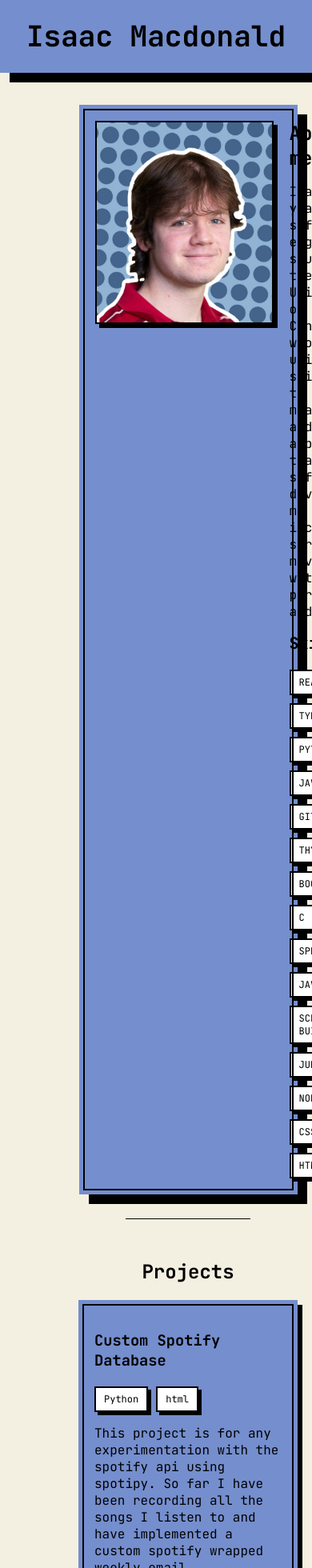
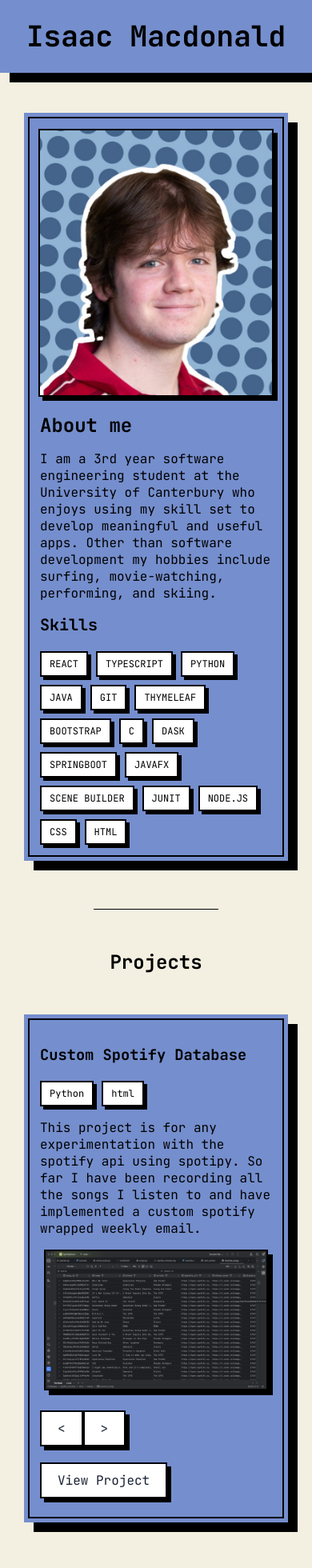
Before and after one commit to isaac-macdonald/isaac-macdonald.github.io, a React (Create React App) app in the folder isaac-macdonald/: page / in a window 390 px wide. Shown: the top 1960 px of the page at 80% size. Built offline with nearby package versions, Linux system fonts and the light colour scheme.

Commit message:
Good for mobile

```diff
--- a/isaac-macdonald/src/App.css
+++ b/isaac-macdonald/src/App.css
@@ -54,9 +54,9 @@ body, html {
   flex-direction: column;
   justify-content: center;
   align-items: center;
-  padding: 20px;
+  padding-top: 20px;
+  padding-bottom: 20px;
   width: 100%;
-  margin: 20px;
   text-align: left;
 }
 
@@ -67,7 +67,7 @@ body, html {
 
 .projects {
   display: flex;
-  flex-wrap: wrap;
+  /*flex-wrap: wrap;*/
   justify-content: center;
   gap: 20px;
 }
@@ -90,6 +90,26 @@ button {
 
 button:hover {
   background-color: white;
+  transform: translate(2px, 2px);
+  box-shadow: 3px 3px 0 0 #000;
+}
+
+button:active {
   transform: translate(5px, 5px);
   box-shadow: 0 0 0 0 #000;
+  transition: transform 0.1s, box-shadow 0.1s;
 }
+
+@media (max-width: 768px) {
+  button:hover {
+    /* Disable hover effect on small screens */
+    transform: none;
+    box-shadow: 5px 5px 0 0 #000;
+  }
+
+  button:active {
+    transform: translate(5px, 5px);
+    box-shadow: 0 0 0 0 #000;
+    transition: transform 0.1s, box-shadow 0.1s;
+  }
+}
--- a/isaac-macdonald/src/App.tsx
+++ b/isaac-macdonald/src/App.tsx
@@ -31,12 +31,14 @@ const App = () => {
                         <>
                             <Navbar />
                             <div className="main-content">
+                                <div className="projects">
                                     <PersonalInfoCard
                                         name="About me"
                                         bio="I am a 3rd year software engineering student at the University of Canterbury who enjoys using my skill set to develop meaningful and useful apps. Other than software development my hobbies include surfing, movie-watching, performing, and skiing."
                                         imageUrl={isaac_headshot}
                                         skills={['React', 'TypeScript', 'Python', 'Java', 'Git', 'ThymeLeaf', 'Bootstrap', 'C', 'Dask', 'Springboot', 'JavaFX', 'Scene builder', 'Junit', 'Node.js', "css", "html"]}
                                     />
+                                </div>
                                 <Divider />
                                 <h2>Projects</h2>
                                 <div className="projects">
--- a/isaac-macdonald/src/components/PersonalInfoCard/PersonalInfoCard.css
+++ b/isaac-macdonald/src/components/PersonalInfoCard/PersonalInfoCard.css
@@ -1,9 +1,10 @@
 .personal-info-card {
     display: flex;
     align-items: flex-start;
-    width: 70%;
+    width: 60%;
     border: 0px solid #ddd;
     padding: 20px;
+    margin: 20px;
     background-color: #758ECD;
     text-align: left;
     box-sizing: border-box;
@@ -80,3 +81,25 @@
     align-items: center;
     justify-content: space-between; /* Optional: space between elements */
 }
+
+@media (max-width: 768px) {
+    .personal-info-card {
+        flex-direction: column;
+        align-items: center;
+        width: 100%;
+        margin: 30px;
+    }
+
+    .personal-info-card .profile-img {
+        margin-right: 0;
+        margin-bottom: 20px;
+        width: 100%;
+        max-width: 300px; /* Optional: to avoid image being too large */
+        height: auto;
+    }
+
+
+    .skills {
+        justify-content: left; /* Center skill badges */
+    }
+}
--- a/isaac-macdonald/src/components/ProjectCard/ProjectCard.css
+++ b/isaac-macdonald/src/components/ProjectCard/ProjectCard.css
@@ -5,18 +5,18 @@
     padding: 20px;
     color: #000;
     position: relative;
-    margin-bottom: 60px;
-    image-rendering: pixelated;
-    z-index: 1;
+    margin: 30px;
     background: #758ECD;
-    /* Default solid background color */
-
-
-    /* Hard retro shadow */
-    box-shadow: 6px 6px 0 0 #000;
+    box-shadow: 12px 12px 0 0 #000;
+    box-sizing: border-box;
     transition: transform 0.2s ease, box-shadow 0.2s ease;
 }
 
+@media (max-width: 768px) {
+    .project-card {
+        width: 100%;
+    }
+}
 
 .project-card::before {
     content: "";
@@ -87,7 +87,7 @@
 }
 
 .project-image {
-    width: 90%;
+    width: 95%;
     border: 2px solid black;
     box-shadow: 6px 6px 0 0 #000;
     margin: 15px auto;
```
Lines whose indentation alone changed are shown as unchanged.
